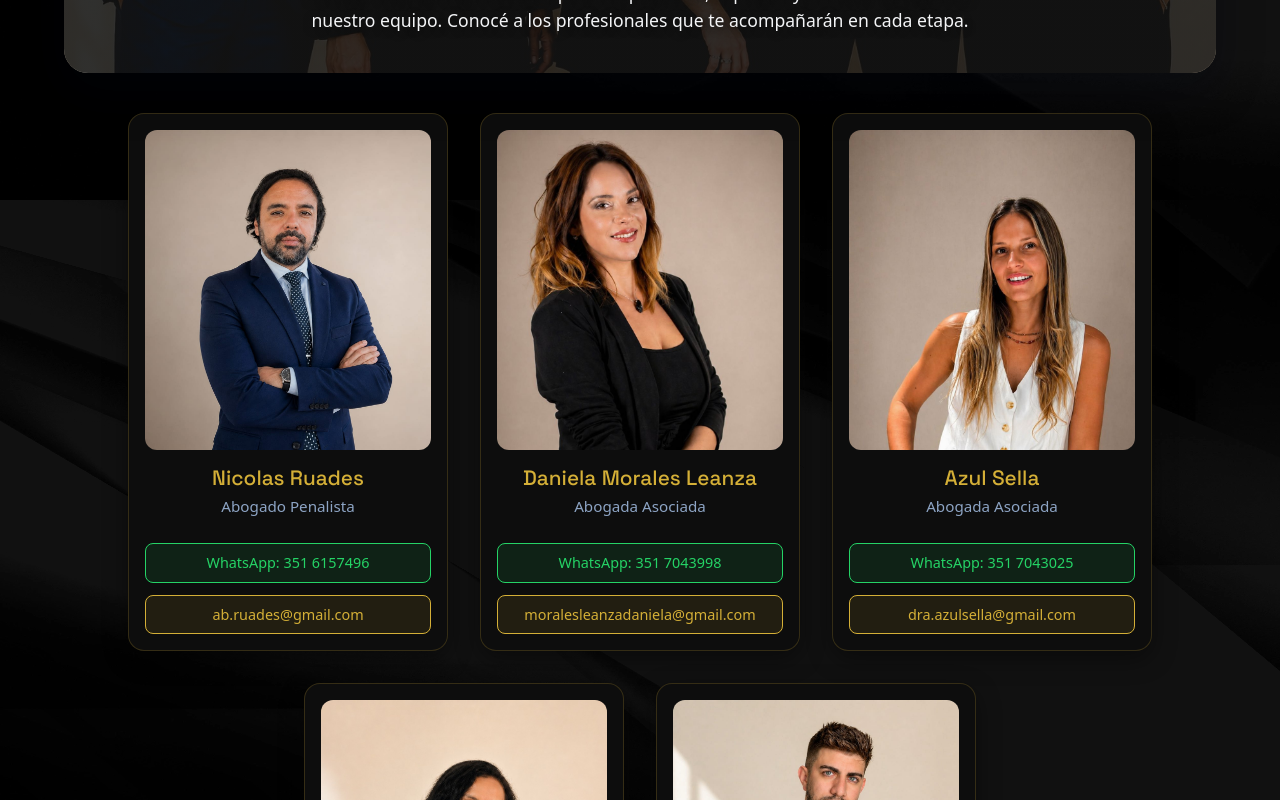
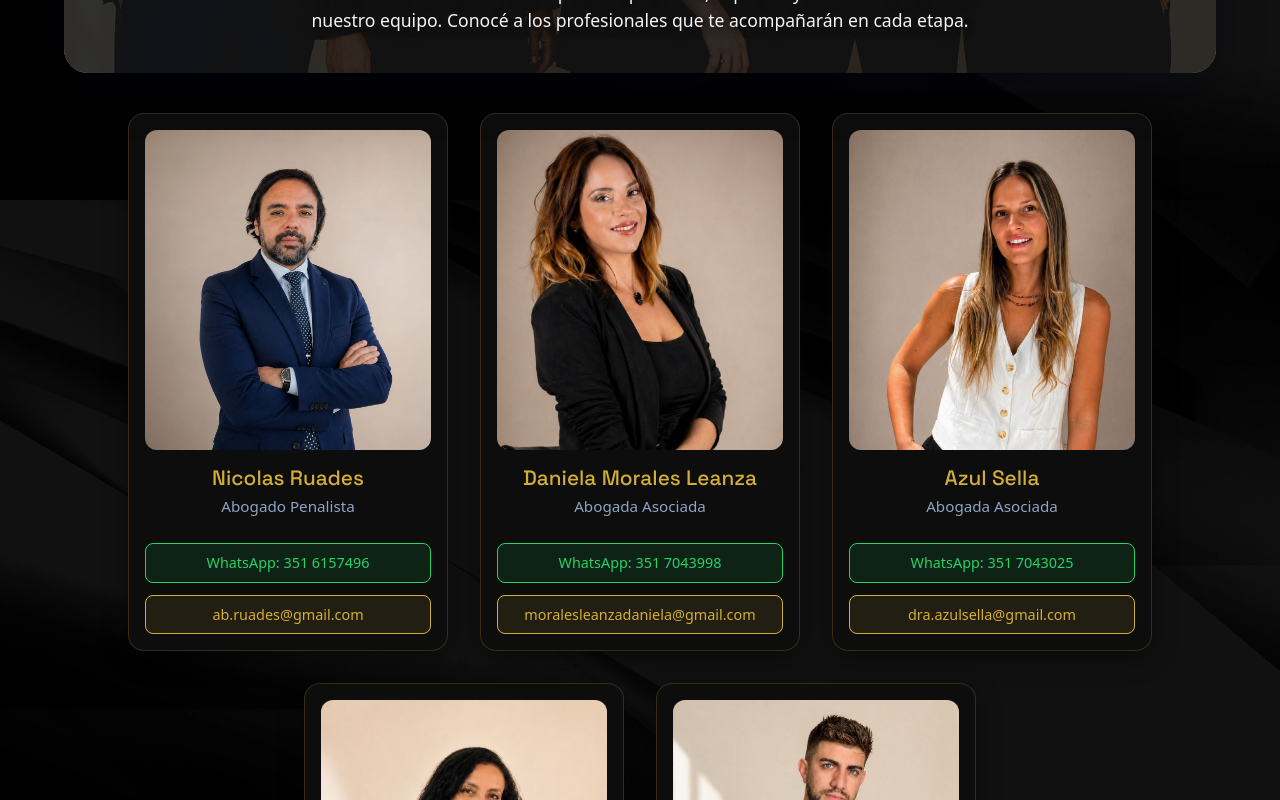
Before and after one commit to ruadesbackup/nicoruades, a React (Vite) app in the folder frontend/: page /nosotros in a window 1280 px wide. Shown: the part 600-1400 px from the top of the page. Built offline with nearby package versions, Linux system fonts and the light colour scheme; no server answers.

Commit message:
cambios esteticos

```diff
--- a/frontend/src/features/about/pages/AboutPage.css
+++ b/frontend/src/features/about/pages/AboutPage.css
@@ -167,7 +167,7 @@
   width: 100%;
   height: 320px; /* Alto fijo para que todas las fotos queden alineadas */
   object-fit: cover; /* Recorta la foto proporcionalmente sin aplastarla */
-  object-position: top; /* Enfoca la cara de la persona */
+  object-position: center 20%; /* Enfoca la cara de la persona */
   border-radius: 12px;
   margin-bottom: 1rem;
 }
```
